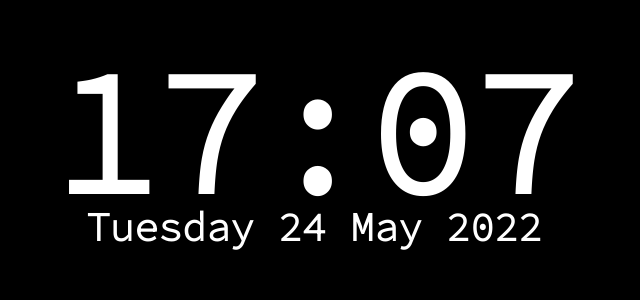
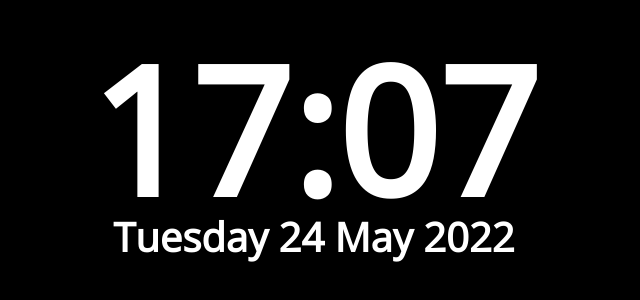
Before and after one commit to garethjmsaunders/clock, a plain HTML site: page index.html in a window 1280 px wide. Shown: the part 264-564 px from the top of the page, without its empty margins (326-966 px from the left). Drawn offline with nearby package versions, Linux system fonts and the light colour scheme.

Commit message:
FEAT (Clock) Change font to Open Sans
Change from Source Code Pro font to Open Sans

```diff
--- a/index.html
+++ b/index.html
@@ -2,19 +2,18 @@
 <html style="height:100%; margin:0; padding:0">
 <head>
 	<meta http-equiv="Content-Type" content="text/html; charset=UTF-8"/>
-	<title>Clock v1.1.0</title>
+	<title>Clock v1.2.0</title>
 	<link rel="shortcut icon" type="image/png" href="clock.png"/>
 
 	<link rel="preconnect" href="https://fonts.googleapis.com">
 	<link rel="preconnect" href="https://fonts.gstatic.com" crossorigin>
-	<link href="https://fonts.googleapis.com/css2?family=Source+Code+Pro:wght@300&display=swap" rel="stylesheet">
+	<link href="https://fonts.googleapis.com/css2?family=Open+Sans:wght@300&display=swap" rel="stylesheet">
 
 	<style type="text/css">
 		/* Customizable font and colors */
 		html {
 			background: #000000;
-			font-family: 'Source Code Pro', monospace;
-			/*font-family: 'Open Sans', sans-serif;*/
+			font-family: 'Open Sans', sans-serif;
 			font-weight: bold;
 			color: #ffffff;
 		}
```
